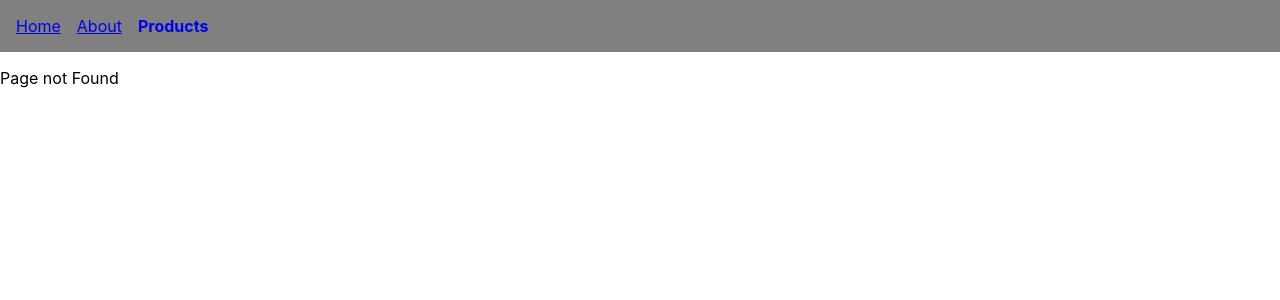
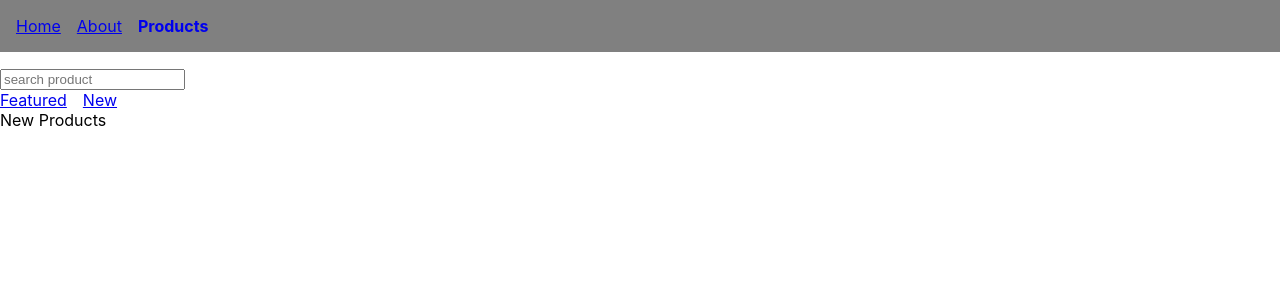
Before and after one commit to seaboyz/react-router, a React (Create React App) app: page /products/new in a window 1280 px wide. Before the commit this address had no page. Shown: the top 300 px of the page. Built offline with nearby package versions, Linux system fonts and the light colour scheme.

Commit message:
Use nested routes to render portion of the page

```diff
--- a/src/App.js
+++ b/src/App.js
@@ -5,6 +5,8 @@ import NavBar from "./components/NavBar.js";
 import Order from "./components/Order.js";
 import NoMatch from "./components/NoMatch.js";
 import Products from "./components/Products.js";
+import FeaturedProduct from "./components/FeaturedProduct.js";
+import NewProduct from "./components/NewProduct.js";
 
 function App() {
   return (
@@ -14,7 +16,10 @@ function App() {
         <Route path="/" element={<Home />} />
         <Route path="about" element={<About />} />
         <Route path="order" element={<Order />} />
-        <Route path="products" element={<Products />} />
+        <Route path="products" element={<Products />} >
+          <Route path="featured" element={<FeaturedProduct />} />
+          <Route path="new" element={<NewProduct />} />
+        </Route>
         <Route path="*" element={<NoMatch />} />
       </Routes>
     </>
--- /dev/null
+++ b/src/components/FeaturedProduct.js
@@ -0,0 +1,11 @@
+import React from 'react';
+
+const FeaturedProduct = () => {
+  return (
+    <div>
+      List of featured products
+    </div>
+  );
+};
+
+export default FeaturedProduct;
--- /dev/null
+++ b/src/components/NewProduct.js
@@ -0,0 +1,11 @@
+import React from 'react';
+
+const NewProduct = () => {
+  return (
+    <div>
+      New Products
+    </div>
+  );
+};
+
+export default NewProduct;
--- a/src/components/Products.js
+++ b/src/components/Products.js
@@ -1,13 +1,22 @@
 import React from 'react';
+import { Link, Outlet } from "react-router-dom";
 
 const Products = () => {
   return (
-    <div>
+    <>
       <input
         type="search"
         placeholder="search product"
       />
-    </div>
+      <nav style={{
+        display: "flex",
+        gap: "1rem"
+      }}>
+        <Link to="featured">Featured</Link>
+        <Link to="new">New</Link>
+      </nav>
+      <Outlet />
+    </>
   );
 };
 
```
